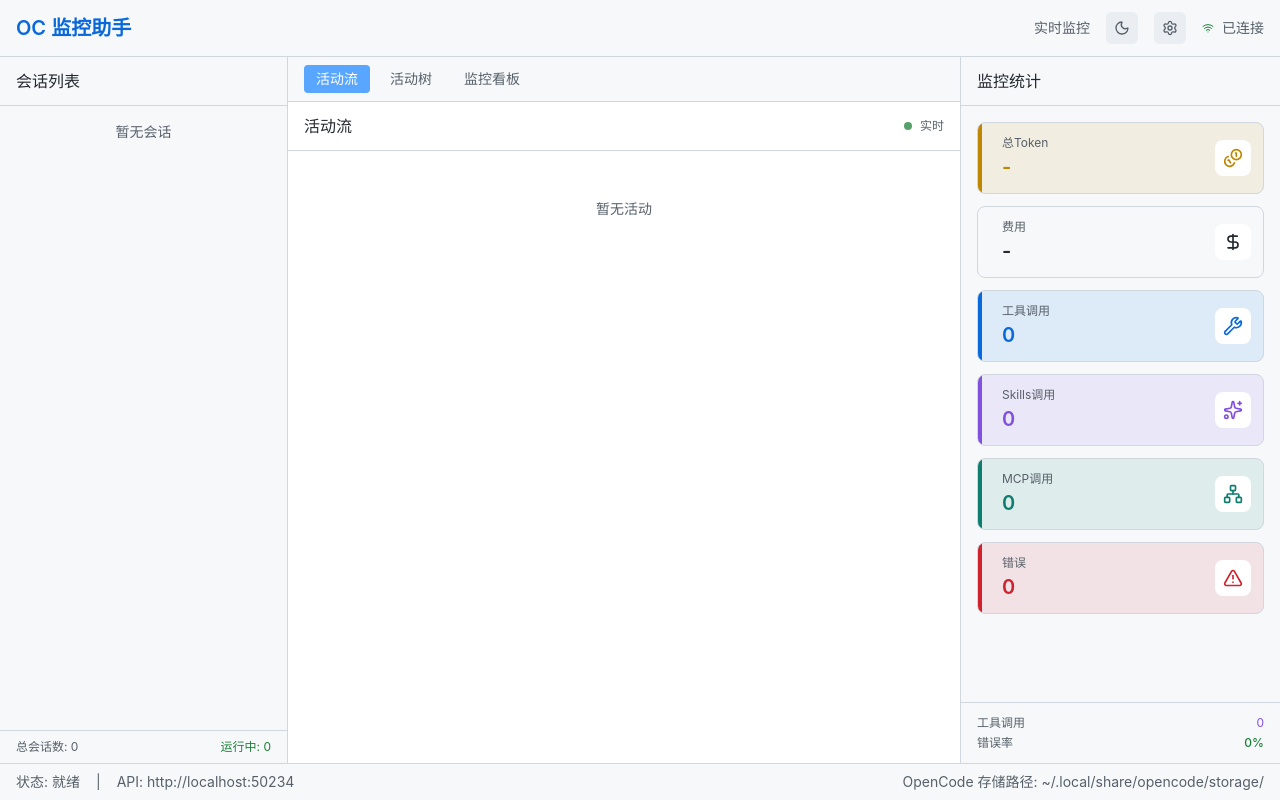
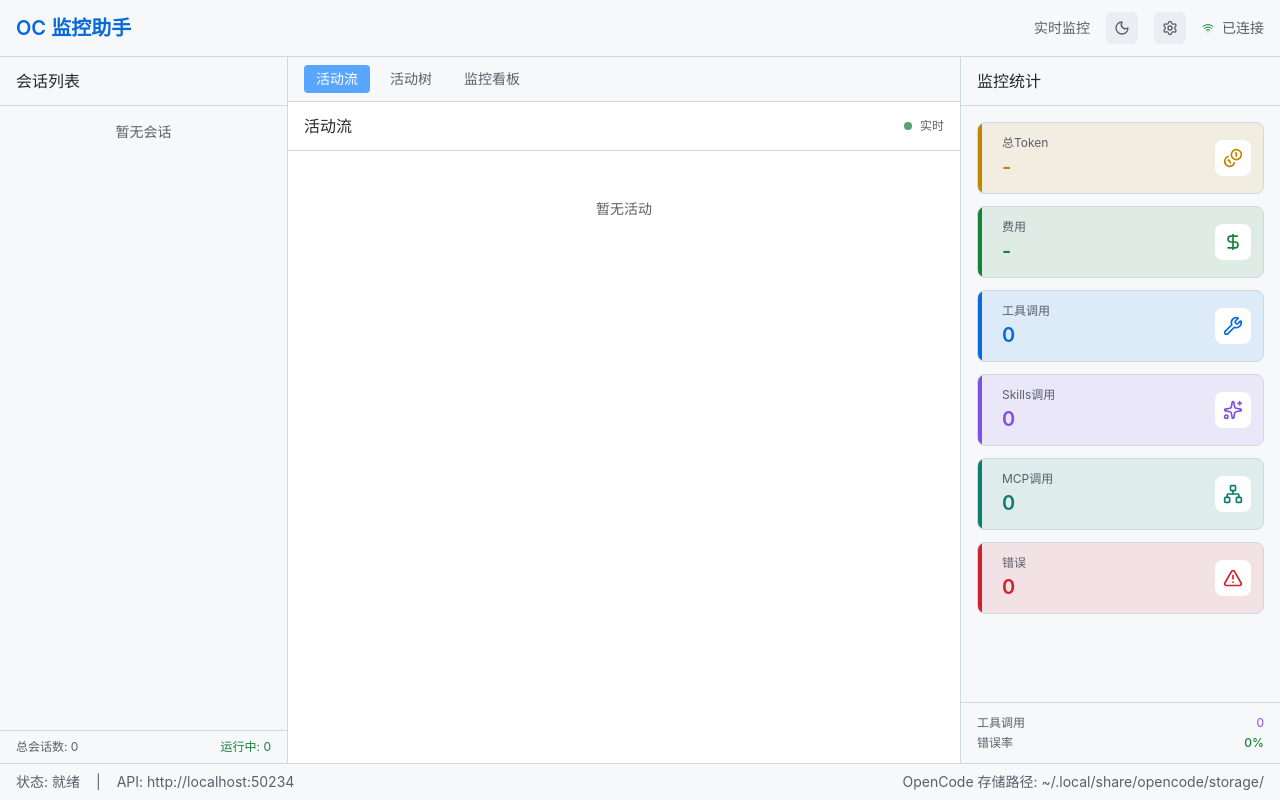
Before and after one commit to yu502950715yang/oc-monitor, a React (Vite) app: page / in a window 1280 px wide. Built offline with nearby package versions, Linux system fonts and the light colour scheme.

Commit message:
feat(styles): 添加绿色主题颜色变量
新增 --color-accent-green 和 --color-accent-green-bg CSS 自定义属性，以支持绿色主题元素。同时为深色和浅色主题提供了对应的颜色值。

```diff
--- a/src/renderer/src/styles/design-tokens.css
+++ b/src/renderer/src/styles/design-tokens.css
@@ -69,6 +69,8 @@
   --color-accent-purple-bg: rgba(163, 113, 247, 0.15);
   --color-accent-cyan: #39d2c0;
   --color-accent-cyan-bg: rgba(57, 210, 192, 0.15);
+  --color-accent-green: #3fb950;
+  --color-accent-green-bg: rgba(63, 185, 80, 0.15);
 }
 
 /* ==================== 浅色主题 ==================== */
@@ -116,6 +118,8 @@
   --color-accent-purple-bg: rgba(130, 80, 223, 0.1);
   --color-accent-cyan: #0d7d6f;
   --color-accent-cyan-bg: rgba(13, 125, 111, 0.1);
+  --color-accent-green: #1a7f37;
+  --color-accent-green-bg: rgba(26, 127, 55, 0.1);
 }
 
 /* ==================== 过渡动画 ==================== */
```
